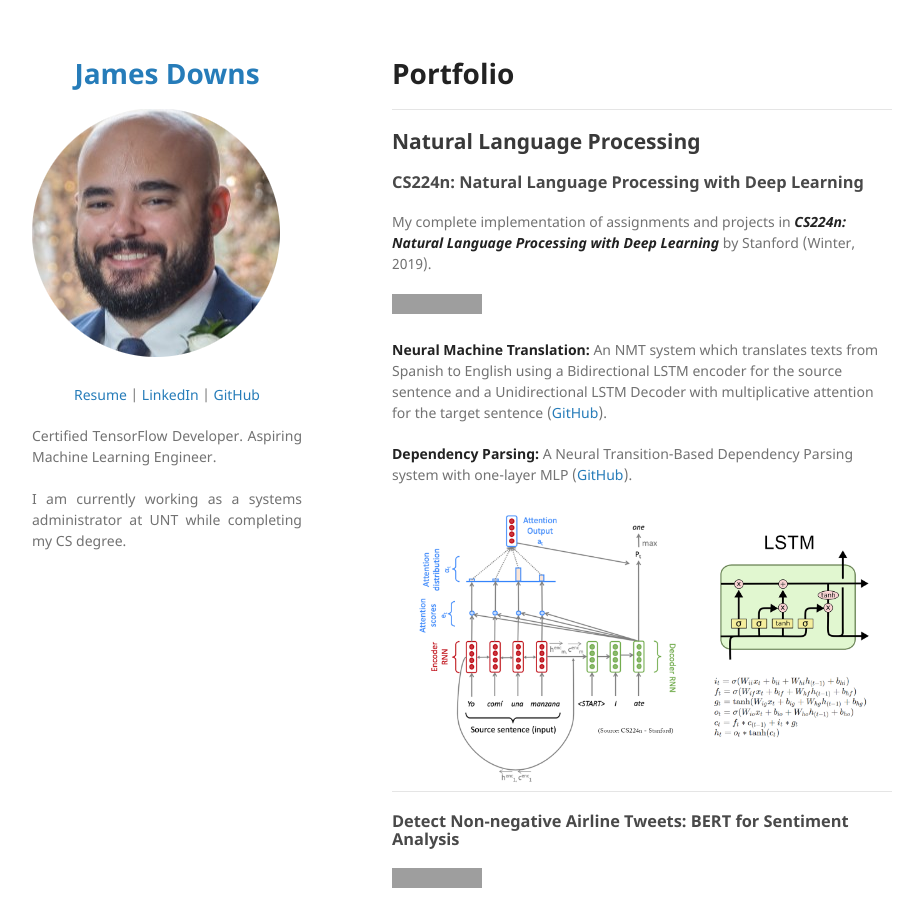
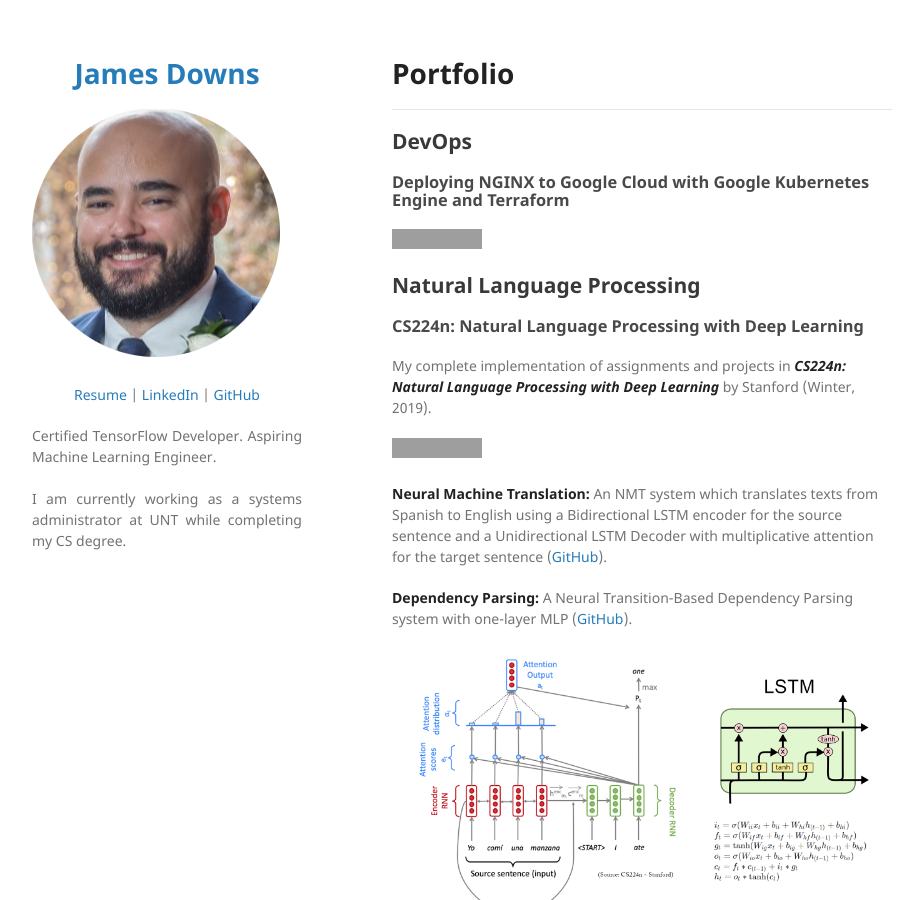
Before and after one commit to jrdowns/jrdowns.github.io, a Jekyll site: the page built from index.md, in a window 1280 px wide and 900 px high. Shown: the whole window, without its empty margins (178-1086 px from the left). Built offline with Jekyll 4.4.1, drawn with Linux system fonts in a browser that asks for light colours; our own code applies the rules of GitHub Pages for plain Markdown files; grey boxes are pictures that could not be loaded.

Commit message:
Update index.md
Add NGINX GKE header and icon

```diff
--- a/index.md
+++ b/index.md
@@ -1,5 +1,11 @@
 # Portfolio
 ---
+## DevOps
+
+### Deploying NGINX to Google Cloud with Google Kubernetes Engine and Terraform
+
+[![View on GitHub](https://img.shields.io/badge/GitHub-View_on_GitHub-blue?logo=GitHub)](https://github.com/jrdowns/nginx-kub-terraform-gcp)
+
 ## Natural Language Processing
 
 ### CS224n: Natural Language Processing with Deep Learning
```
